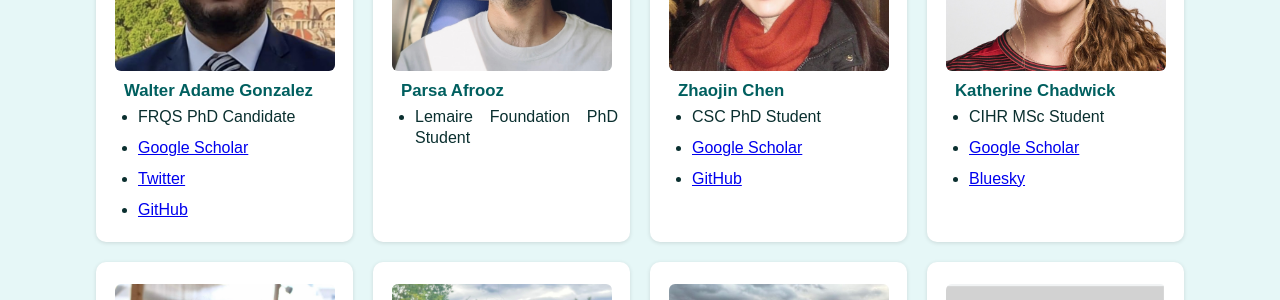
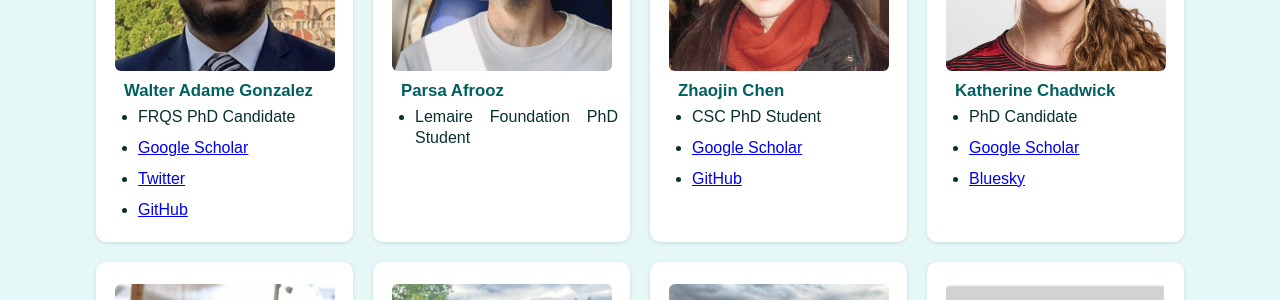
Before and after one commit to VANDAlab/VANDAlab.github.io, a Jekyll site: the page team.html, which Jekyll copies as it is, in a window 1280 px wide and 900 px high, scrolled down 1562 px. Shown: the part 152-452 px from the top of the window. Built offline with Jekyll 4.4.1, drawn with Linux system fonts in a browser that asks for light colours.

Commit message:
Update team.html

```diff
--- a/team.html
+++ b/team.html
@@ -145,7 +145,7 @@
         <img src="team/Kat.jpeg" alt="empty">
         <h3>Katherine Chadwick</h3>
         <ul>
-        <li>CIHR MSc Student</li>
+        <li>PhD Candidate</li>
             <li> <a href=" https://scholar.google.ca/citations?user=4alTUdkAAAAJ&hl=en&oi=ao" target="_blank">Google Scholar</a></li>
         <li><a href="https://bsky.app/profile/did:plc:6c6sij4hnnsvj4fqreeyhgy2" target="_blank">Bluesky</a> </li>
             </ul>
```
